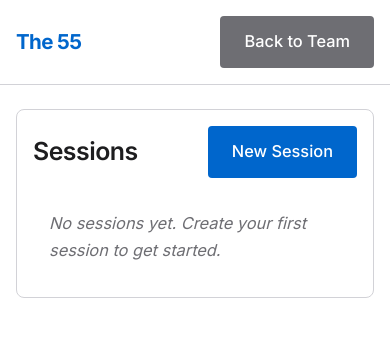
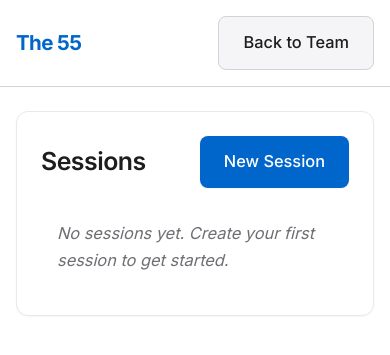
Before and after one commit to connecteddale/55meet.com, a FastAPI app: template app/templates/admin/sessions/list.html in a window 390 px wide. Shown: the top 355 px of the page. Run offline with FastAPI, Linux system fonts and the light colour scheme; the template is opened without the code that fills it, so the values that code supplies are empty.

Commit message:
feat(23-02): premium component patterns
- Buttons: subtle shadow, hover lift effect (-1px), 8px border-radius
- Cards: layered shadows (sm default, md on hover), 12px border-radius
- Inputs: refined focus ring using primary-light color
- Added ghost button and elevated card variants
- Reduced motion media query for accessibility

```diff
--- a/app/static/css/main.css
+++ b/app/static/css/main.css
@@ -134,24 +134,33 @@ header nav a {
   margin-bottom: var(--space-4);
 }
 
+/* Label styling */
 label {
   display: block;
   margin-bottom: var(--space-2);
   font-weight: 500;
-}
-
+  font-size: var(--text-sm);
+  color: var(--color-text-secondary);
+}
+
+/* Premium inputs */
 input[type="text"],
 input[type="password"],
 input[type="email"],
+input[type="month"],
 textarea,
 select {
   width: 100%;
-  padding: var(--space-3);
-  font-size: var(--font-size-base);
+  padding: var(--space-3) var(--space-4);
+  font-size: var(--text-base);
+  font-family: inherit;
   border: 1px solid var(--color-border);
-  border-radius: 4px;
+  border-radius: 8px;
   min-height: var(--touch-target-min);
-  transition: border-color var(--transition-fast);
+  background: var(--color-bg);
+  color: var(--color-text);
+  transition: border-color var(--duration-fast) var(--ease-out),
+              box-shadow var(--duration-fast) var(--ease-out);
 }
 
 input:focus,
@@ -159,39 +168,73 @@ textarea:focus,
 select:focus {
   outline: none;
   border-color: var(--color-primary);
-  box-shadow: 0 0 0 3px rgba(37, 99, 235, 0.1);
-}
-
-/* Buttons */
+  box-shadow: 0 0 0 3px var(--color-primary-light);
+}
+
+input::placeholder,
+textarea::placeholder {
+  color: var(--color-text-tertiary);
+}
+
+/* Buttons - Premium feel */
 .btn,
 button[type="submit"] {
   display: inline-flex;
   align-items: center;
   justify-content: center;
   padding: var(--space-3) var(--space-6);
-  font-size: var(--font-size-base);
+  font-size: var(--text-base);
   font-weight: 500;
   min-height: var(--touch-target-min);
   border: none;
-  border-radius: 4px;
+  border-radius: 8px;  /* Softer corners */
   cursor: pointer;
-  transition: background-color var(--transition-fast);
-}
-
+  transition: all var(--duration-fast) var(--ease-out);
+  text-decoration: none;
+}
+
+/* Primary button - premium feel */
 .btn-primary,
 button[type="submit"] {
   background-color: var(--color-primary);
   color: white;
+  box-shadow: var(--shadow-sm);
 }
 
 .btn-primary:hover,
 button[type="submit"]:hover {
   background-color: var(--color-primary-dark);
-}
-
+  box-shadow: var(--shadow-md);
+  transform: translateY(-1px);
+}
+
+.btn-primary:active,
+button[type="submit"]:active {
+  transform: translateY(0);
+  box-shadow: var(--shadow-sm);
+}
+
+/* Secondary button */
 .btn-secondary {
-  background-color: var(--color-secondary);
-  color: white;
+  background-color: var(--color-bg-secondary);
+  color: var(--color-text);
+  border: 1px solid var(--color-border);
+}
+
+.btn-secondary:hover {
+  background-color: var(--color-bg-tertiary);
+  border-color: var(--color-border-light);
+}
+
+/* Ghost button (text-only) */
+.btn-ghost {
+  background: transparent;
+  color: var(--color-primary);
+  padding: var(--space-2) var(--space-3);
+}
+
+.btn-ghost:hover {
+  background: var(--color-primary-light);
 }
 
 /* Messages */
@@ -245,13 +288,42 @@ button[type="submit"]:hover {
   margin-bottom: var(--space-6);
 }
 
-/* Cards */
+/* Cards - Premium feel */
 .card {
   background: var(--color-bg);
-  border: 1px solid var(--color-border);
-  border-radius: 8px;
-  padding: var(--space-4);
+  border: 1px solid var(--color-border-light);
+  border-radius: 12px;  /* Softer corners */
+  padding: var(--space-6);
   margin-bottom: var(--space-4);
+  box-shadow: var(--shadow-sm);
+  transition: box-shadow var(--duration-fast) var(--ease-out),
+              border-color var(--duration-fast) var(--ease-out);
+}
+
+.card:hover {
+  box-shadow: var(--shadow-md);
+  border-color: var(--color-border);
+}
+
+/* Card that links somewhere */
+.card-link {
+  display: block;
+  text-decoration: none;
+  color: inherit;
+}
+
+.card-link:hover {
+  text-decoration: none;
+}
+
+/* Elevated card variant */
+.card-elevated {
+  border: none;
+  box-shadow: var(--shadow-md);
+}
+
+.card-elevated:hover {
+  box-shadow: var(--shadow-lg);
 }
 
 /* Status indicators */
@@ -2297,3 +2369,17 @@ input[type="month"] {
     color: var(--text-secondary);
     font-style: italic;
 }
+
+/* ========================================
+   Reduced Motion Preference
+   ======================================== */
+
+@media (prefers-reduced-motion: reduce) {
+  *,
+  *::before,
+  *::after {
+    animation-duration: 0.01ms !important;
+    animation-iteration-count: 1 !important;
+    transition-duration: 0.01ms !important;
+  }
+}
```
